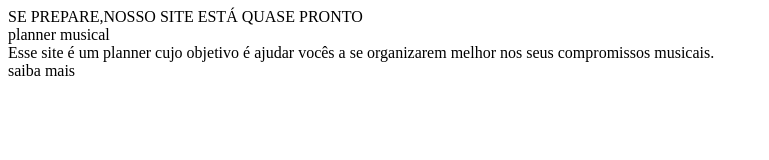
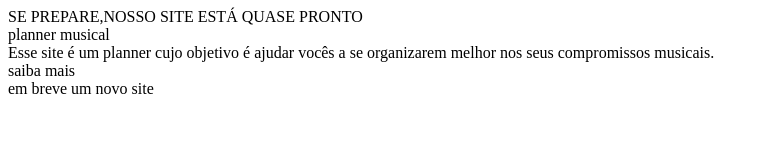
Before and after one commit to joicevitoriacidreira/embreve, a plain HTML site: page index.html in a window 1280 px wide. Shown: the whole page, without its empty margins (0-769 px from the left). Drawn offline with Linux system fonts and the light colour scheme.

Commit message:
Update index.html

```diff
--- a/index.html
+++ b/index.html
@@ -16,9 +16,13 @@
 <div class="informação">
 Esse site é um planner cujo objetivo é ajudar vocês a se organizarem melhor nos seus compromissos musicais.
 </div>
+<div class="container">
 <div class="saibamais">
   saiba mais
 </div>
-
+<div class="embreve">
+em breve um novo site
+</div>
+</div>
 </body>
 </html>
```
